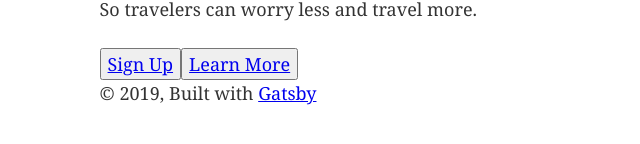
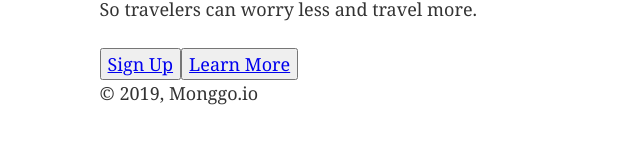
Before and after one commit to kkusuma3/monggo-io-landing, a Gatsby site: page / in a window 1280 px wide. Shown: the part 268-412 px from the top of the page, without its empty margins (80-720 px from the left). Built offline with nearby package versions, Linux system fonts and the light colour scheme; Gatsby itself is replaced by a stand-in of ours.

Commit message:
updating the footer in layout.js

```diff
--- a/src/components/layout.js
+++ b/src/components/layout.js
@@ -38,9 +38,9 @@ const Layout = ({ children }) => {
       >
         <main>{children}</main>
         <footer>
-          © {new Date().getFullYear()}, Built with
-          {` `}
-          <a href="https://www.gatsbyjs.org">Gatsby</a>
+          © {new Date().getFullYear()}, Monggo.io
+          {/* {` `}
+          <a href="https://www.gatsbyjs.org">Gatsby</a> */}
         </footer>
       </div>
     </>
```
